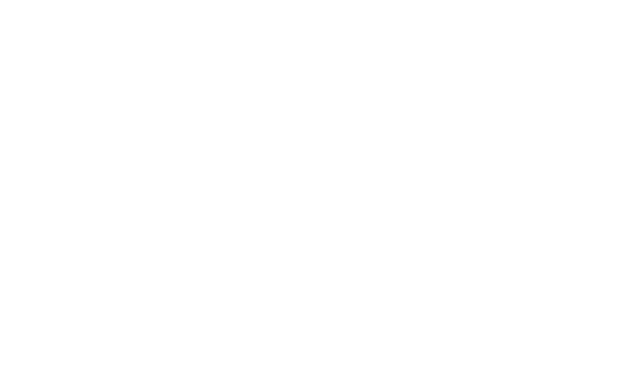
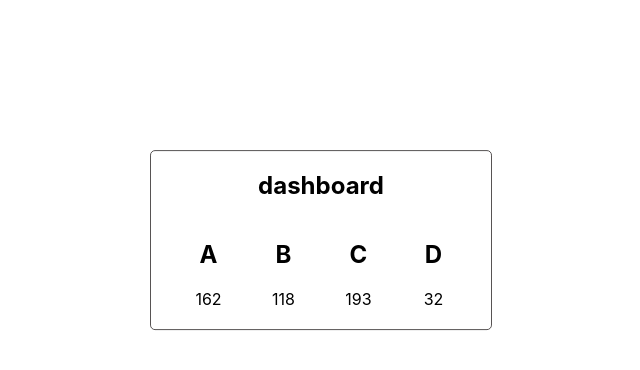
Before and after one commit to vlavirus/rxjs-react-test, a React (Create React App) app: page / in a window 1280 px wide. Shown: the top 370 px of the page, without its empty margins (319-959 px from the left). Built offline with nearby package versions, Linux system fonts and the light colour scheme.

Commit message:
fix bugs in stream

```diff
--- a/src/Viewer/Viewer.jsx
+++ b/src/Viewer/Viewer.jsx
@@ -2,13 +2,22 @@ import React from 'react';
 
 import style from './Viewer.module.css'
 
-const Viewer = ({state}) => {
+const Viewer = ({state, sensorsNames = []}) => {
     return (
         <section>
             <div className={style.wrapper}>
-                {state.map((item, index) => {
-                    return <div key={index} className={style.data}>{item}</div>
-                })}
+                <div className={style.dashboard}>
+                    <h1 className={style.title}>dashboard</h1>
+                    <div className={style.data}>
+                        {state.map((item, idx) => {
+                            return <div className={style.sensor}>
+                                        <h2>{sensorsNames[idx]}</h2>
+                                        <div key={idx} className="">{item}</div>
+                                    </div>
+                        })}
+                    </div>
+                </div>
+
             </div>
         </section>
     )
--- a/src/Viewer/Viewer.module.css
+++ b/src/Viewer/Viewer.module.css
@@ -1,10 +1,29 @@
 .wrapper {
-  width: fit-content;
   margin: 0 auto;
-  display: flex;
+  padding: 0;
+}
+
+.dashboard {
+  position: absolute;
+  top: 30%;
+  left: 50%;
+  transform: translate(-50%, -50%);
+  border: 1px solid rgb(87, 83, 83);
+  border-radius: 5px;
+  text-align: center;
+  padding: 20px;
+}
+
+.title {
+  margin: 0 0 20px 0;
 }
 
 .data {
-  margin: 10px;
-  /* background-color: rgb(58, 50, 177); */
+  display: flex;
+  width: 300px;
+  justify-content: space-around;
 }
+
+.sensor {
+  width: 25%;
+}
--- a/src/Viewer/ViewerContainer.jsx
+++ b/src/Viewer/ViewerContainer.jsx
@@ -1,10 +1,11 @@
 import React, {useEffect, useState} from 'react'
 import {Viewer} from './Viewer';
 import { Observable, zip, of } from 'rxjs';
-import { catchError, mapTo, pipe, timeout } from 'rxjs/operators'
-const minIntervalOfRenderObject = 600;
+import { catchError, mapTo, pipe, timeout, delay } from 'rxjs/operators'
+
+const minIntervalOfRenderObject = 1000;
 const minDelay = 100;
-const maxDelay = 2000;
+const maxDelay = 150;
 
 function getRandomNumber() {
 	return ~~(Math.random() * 200)
@@ -14,8 +15,8 @@ function randomDelay(bottom, top) {
 	return Math.floor( Math.random() * ( 1 + top - bottom ) ) + bottom;
 }
 
-const createSensor = () => {
-	const stream$ =  new Observable(observer => {
+const createCustomStream = () => {
+	return new Observable(observer => {
 		let timeout = null;
 		(function push() {
 			timeout = setTimeout(
@@ -26,30 +27,30 @@ const createSensor = () => {
 				randomDelay(minDelay, maxDelay)
 			);
 		})();
+
 		return () => clearTimeout(timeout);
-	})
-
-	return stream$.pipe(
-		timeout(1500),
-		catchError(() => of(undefined).pipe(mapTo('no data')))
-	)
+		}).pipe(
+			timeout(1500),
+			catchError(() => of('no data'))
+		)
 }
-
-
-const sens1$ = createSensor();
 
 const ViewerContainer = () => {
 	const [state, setState] = useState([]);
 
 	useEffect(() => {
-		const main$ = createSensor()
-		const subscribe = main$.subscribe(val => console.log(val))
-
+		const main$ = zip(
+			createCustomStream(),
+			createCustomStream(),
+			createCustomStream(),
+			createCustomStream()
+		)
+		const subscribe = main$.subscribe(val => setState(val))
 		return () => subscribe.unsubscribe()
-	})
+	}, [state])
 
 	return (
-		<Viewer state={state}/>
+		<Viewer state={state} sensorsNames={['A', 'B', 'C', 'D']}/>
 	)
 }
 
```
Also changed, not shown: 1 other file (tests, documents, lock files or other folders).
